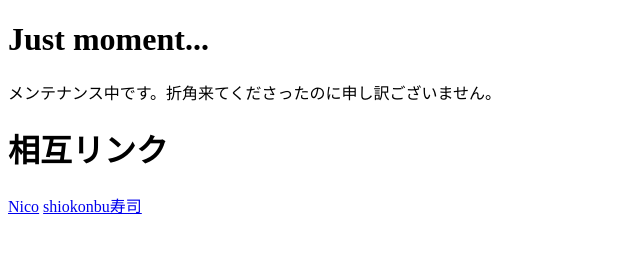
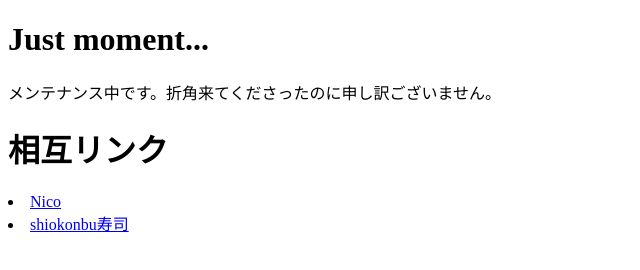
Before and after one commit to miRiANoVa/mirianova.github.io, a plain HTML site: page index.html in a window 1280 px wide. Shown: the whole page, without its empty margins (0-640 px from the left). Drawn offline with Linux system fonts and the light colour scheme.

Commit message:
index.html を更新

```diff
--- a/index.html
+++ b/index.html
@@ -10,7 +10,7 @@
     <h1>Just moment...</h1>
     <p>メンテナンス中です。折角来てくださったのに申し訳ございません。</p>
     <h1>相互リンク</h1>
-    <a href="https://ilovejunkpcnico.netlify.app/">Nico</a>
-    <a href="https://atorere.shop/">shiokonbu寿司</a>
+    <li><a href="https://ilovejunkpcnico.netlify.app/">Nico</a></li>
+    <li><a href="https://atorere.shop/">shiokonbu寿司</a></li>
 
 </body>
```
